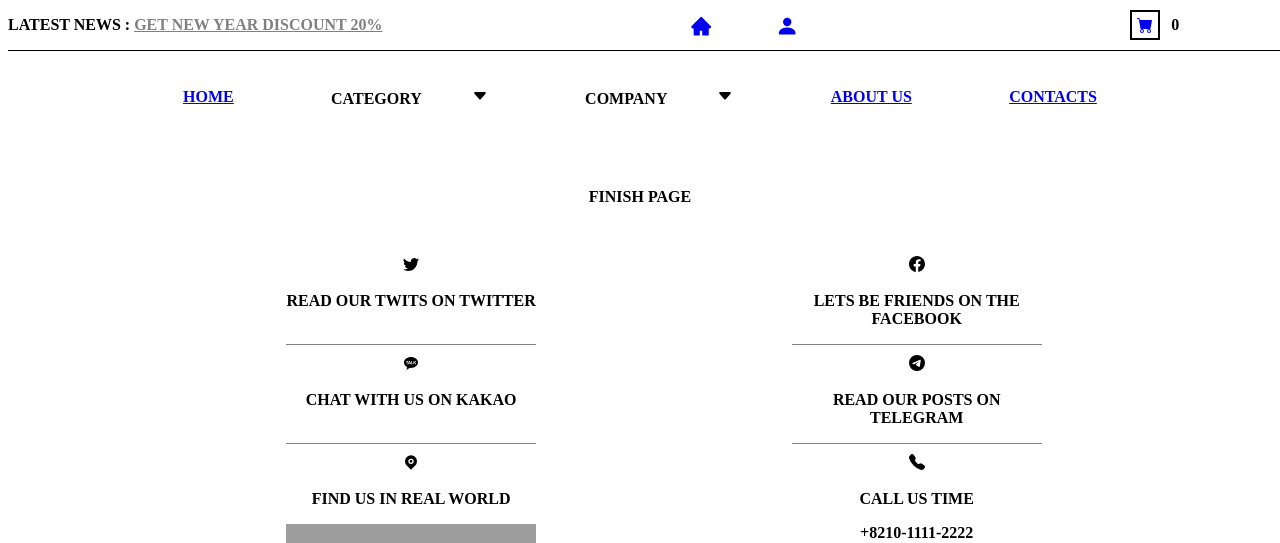
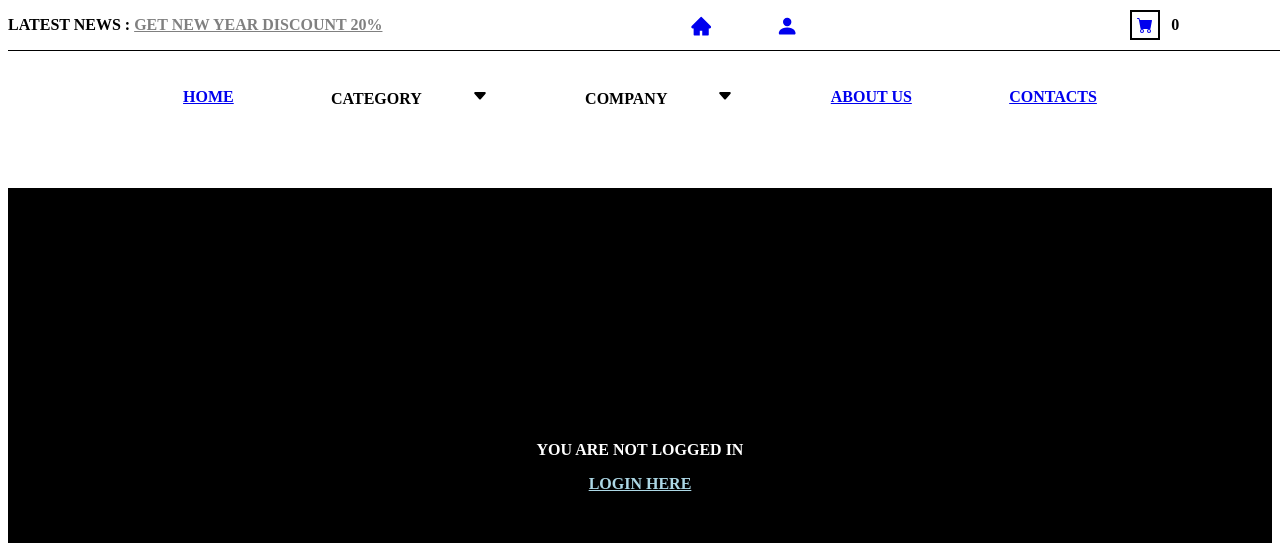
Before and after one commit to sashaTen/Furniture_E_commerce, a React (Create React App) app: page /finish in a window 1280 px wide. Shown: the top 543 px of the page. Built offline with nearby package versions, Linux system fonts and the light colour scheme; no server answers; grey boxes are pictures that could not be loaded; a web font is replaced by a local one.

Commit message:
finished  finish component

```diff
--- a/src/components/afterPurchasePage.js
+++ b/src/components/afterPurchasePage.js
@@ -1,11 +1,29 @@
 import { useContext } from "react";
 import { isLogged } from "../context";
+import { Link } from "react-router-dom";
 
 const AfterPurchase = () => {
   const loginCheck = useContext(isLogged);
-  console.log(loginCheck);
+  if (loginCheck.logged) {
+    return (
+      <div className="finishPage">
+        THANKS FOR SHOPPING WITH US
+        <Link to="/items">
+          {" "}
+          <p>wanna keep shopping</p>{" "}
+        </Link>
+      </div>
+    );
+  }
 
-  return <div className="finishPage">FINISH PAGE</div>;
+  return (
+    <div className="finishPage">
+      YOU ARE NOT LOGGED IN
+      <Link to="/login">
+        <p>login here</p>
+      </Link>
+    </div>
+  );
 };
 
 export default AfterPurchase;
--- a/src/components/login.js
+++ b/src/components/login.js
@@ -1,5 +1,6 @@
 import { useContext } from "react";
 import { accountInfo, isLogged } from "../context";
+import { Link } from "react-router-dom";
 const Login = () => {
   const personalInfo = useContext(accountInfo);
   const logged = useContext(isLogged);
@@ -8,6 +9,10 @@ const Login = () => {
     return (
       <>
         <div className="loginContainer">
+          now you can buy items in
+          <Link to="/cart">
+            <p>cart</p>
+          </Link>
           <button
             className="cartBuyBtn"
             onClick={() => {
--- a/src/styles.css
+++ b/src/styles.css
@@ -665,9 +665,10 @@ LOGIN
 */
 
 .loginContainer {
-  display: grid;
+  display: block;
   position: relative;
   margin-top: 80px;
+  height: 80vh;
   width: 40%;
   left: 30%;
 }
@@ -683,6 +684,14 @@ FINISH  PURCHASE
 /* HOVERING  AND OTHER   EFFECTS*/
 .finishPage {
   margin-top: 80px;
+  width: 100%;
+  height: 100vh;
+  color: white;
+  background: black;
+  padding-top: 20%;
+}
+.finishPage > a {
+  color: lightblue;
 }
 .marcosBtn:hover {
   color: red;
```
